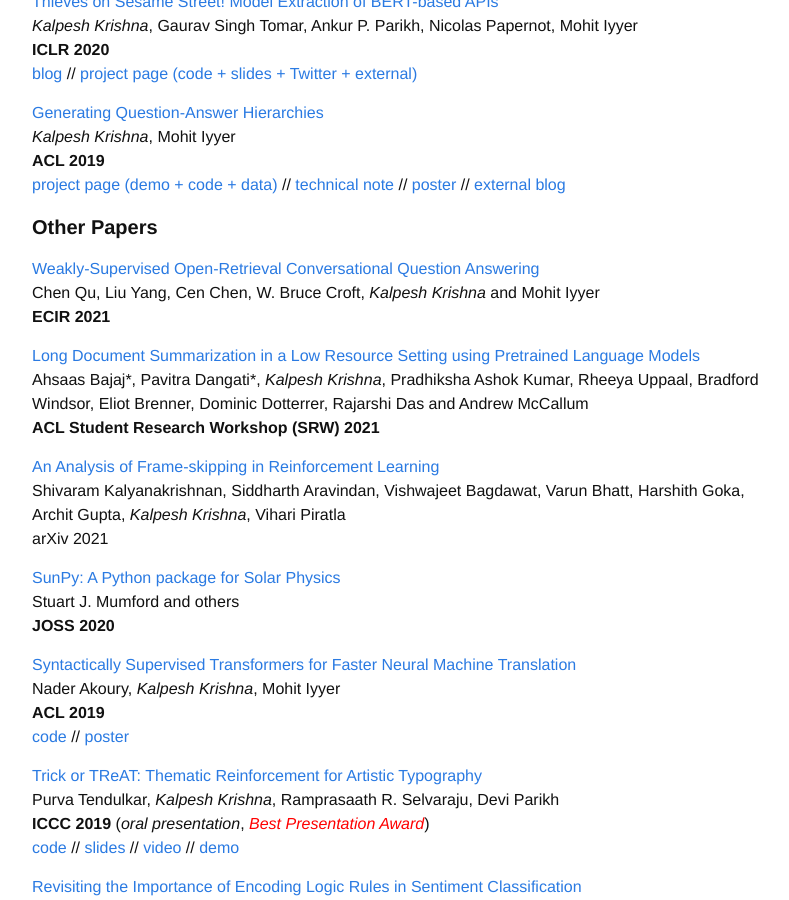
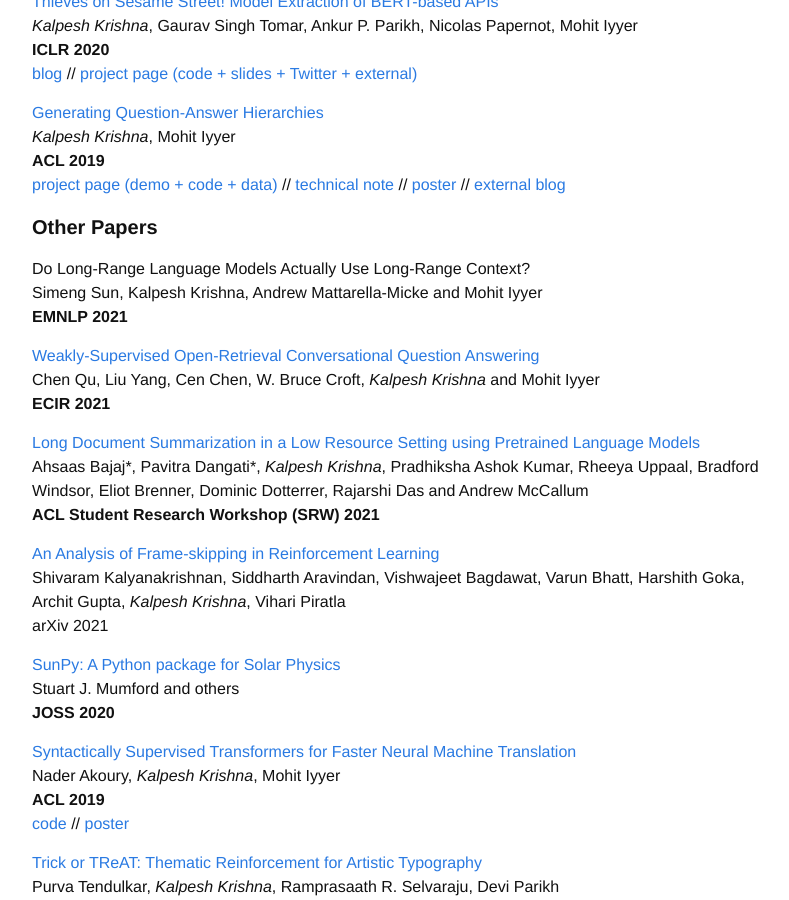
Before and after one commit to martiansideofthemoon/martiansideofthemoon.github.io, a Jekyll site: the page built from _pages/research.md, in a window 1280 px wide and 900 px high, scrolled down 528 px. Shown: the whole window, without its empty margins (238-1027 px from the left). Built offline with Jekyll 4.4.1, drawn with Linux system fonts in a browser that asks for light colours; comment, search, counter and statistics services are not loaded.

Commit message:
Update research.md

```diff
--- a/_pages/research.md
+++ b/_pages/research.md
@@ -31,6 +31,10 @@ I am broadly interested in Natural Language Processing, Speech Recognition and M
 [project page (demo + code + data)](http://squash.cs.umass.edu/) // [technical note](https://arxiv.org/pdf/1906.02622.pdf#page=15) // [poster]({{ site.url }}/assets/squash-poster.pdf) // [external blog](https://towardsdatascience.com/introducing-squash-a-question-answer-generating-system-71c47b478a16)
 
 #### **Other Papers**
+
+Do Long-Range Language Models Actually Use Long-Range Context?
+Simeng Sun, Kalpesh Krishna, Andrew Mattarella-Micke and Mohit Iyyer
+**EMNLP 2021**
 
 [Weakly-Supervised Open-Retrieval Conversational Question Answering](https://arxiv.org/abs/2103.02537)
 Chen Qu, Liu Yang, Cen Chen, W. Bruce Croft, *Kalpesh Krishna* and Mohit Iyyer
```
